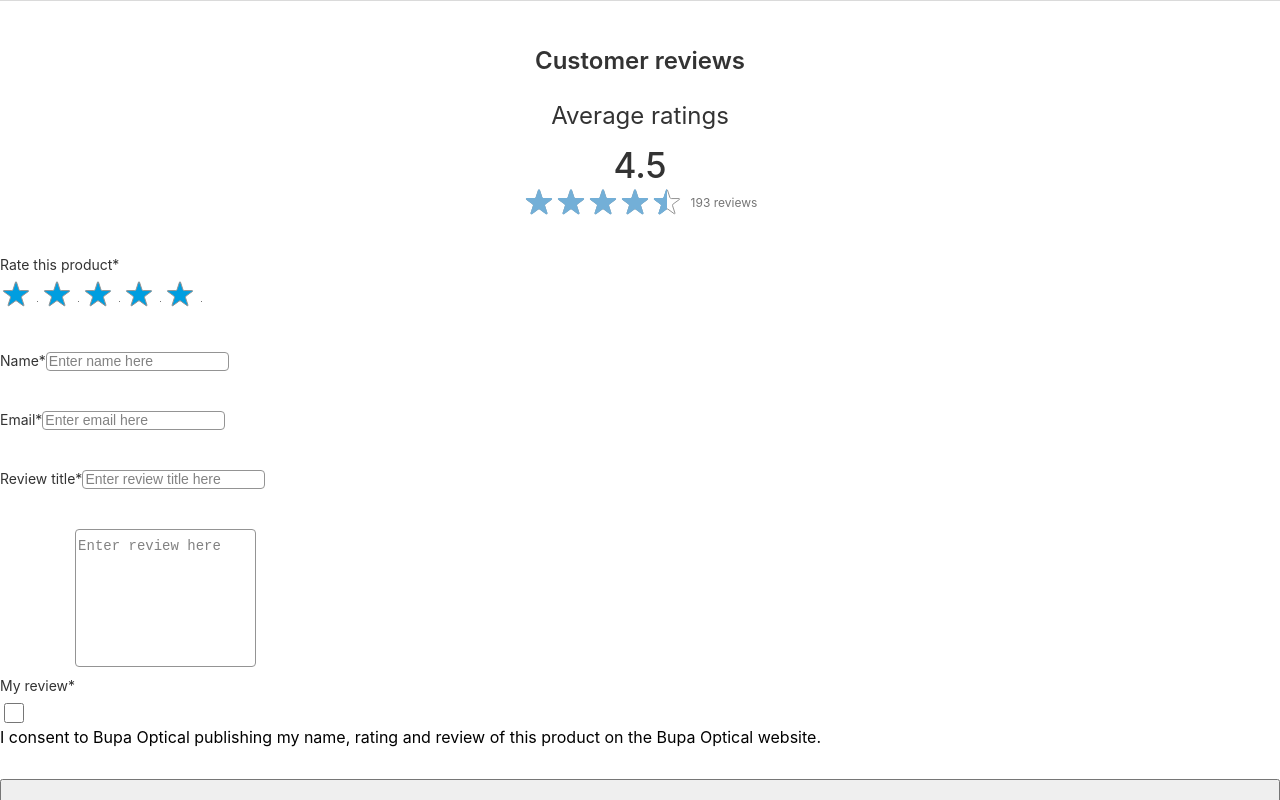
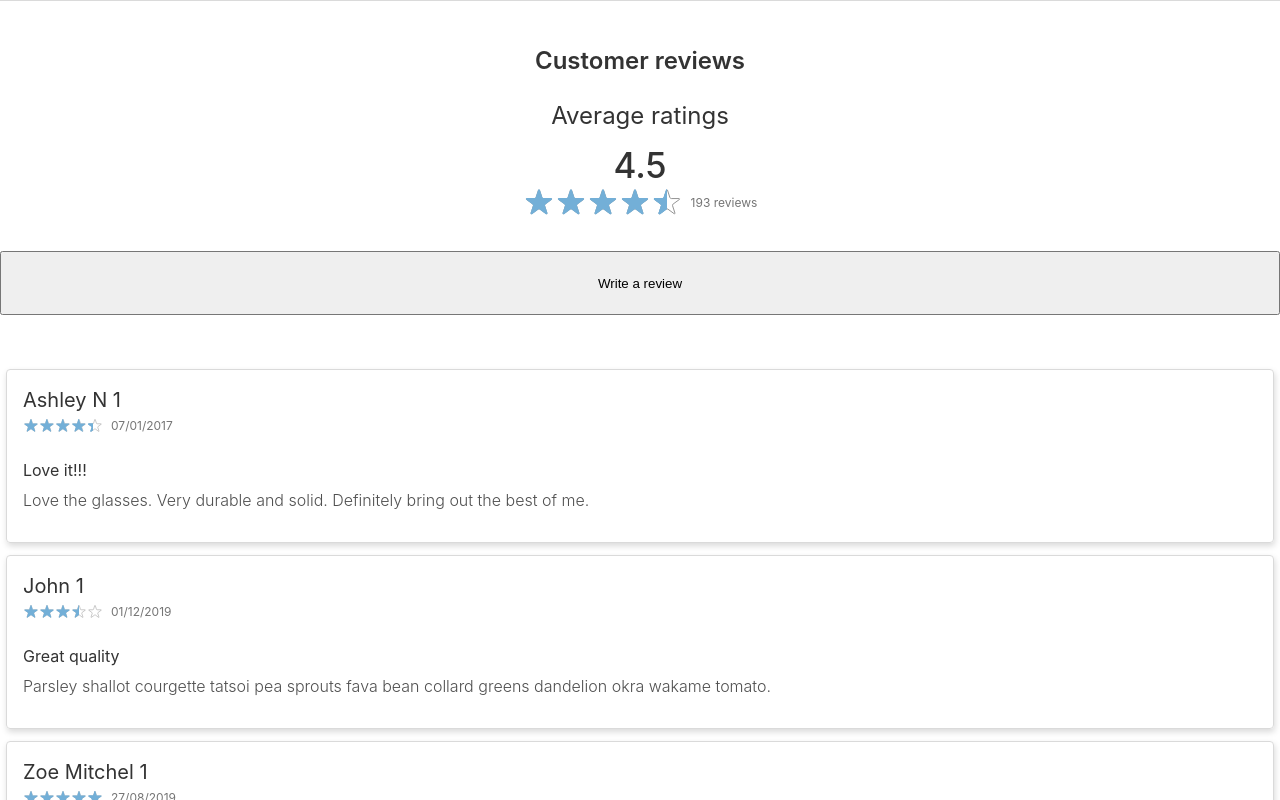
Before and after one commit to andrey-kudinov/reviews, a React (Vite) app: page / in a window 1280 px wide. Shown: the top 800 px of the page. Built offline with nearby package versions, Linux system fonts and the light colour scheme.

Commit message:
add cancel btn, add log, add msg

```diff
--- a/src/Review.tsx
+++ b/src/Review.tsx
@@ -32,109 +32,96 @@ const productData = {
 
 const cardsData = [
   {
-    name: 'Ashley N 1',
+    author: 'Ashley N 1',
     rating: 1.2,
     date: '3 weeks ago',
     title: 'Love it!!!',
-    description:
-      'Love the glasses. Very durable and solid. Definitely bring out the best of me.'
+    body: 'Love the glasses. Very durable and solid. Definitely bring out the best of me.'
   },
   {
-    name: 'John 1',
+    author: 'John 1',
     rating: 2.5,
     date: '3 weeks ago',
     title: 'Great quality',
-    description:
-      'Parsley shallot courgette tatsoi pea sprouts fava bean collard greens dandelion okra wakame tomato.'
+    body: 'Parsley shallot courgette tatsoi pea sprouts fava bean collard greens dandelion okra wakame tomato.'
   },
   {
-    name: 'Zoe Mitchel 1',
+    author: 'Zoe Mitchel 1',
     rating: 4.3,
     date: '3 weeks ago',
     title: 'Amazing glasses',
-    description:
-      'Love the glasses. Very durable and solid. Definitely bring out the best of me.'
+    body: 'Love the glasses. Very durable and solid. Definitely bring out the best of me.'
   },
   {
-    name: 'Michael Ho 1',
+    author: 'Michael Ho 1',
     rating: 4.8,
     date: '3 weeks ago',
     title: 'Best glasses by far',
-    description:
-      'Parsley shallot courgette tatsoi pea sprouts fava bean collard greens dandelion okra wakame tomato.'
+    body: 'Parsley shallot courgette tatsoi pea sprouts fava bean collard greens dandelion okra wakame tomato.'
   },
   {
-    name: 'Ashley N 2',
+    author: 'Ashley N 2',
     rating: 1.2,
     date: '3 weeks ago',
     title: 'Love it!!!',
-    description:
-      'Love the glasses. Very durable and solid. Definitely bring out the best of me.'
+    body: 'Love the glasses. Very durable and solid. Definitely bring out the best of me.'
   },
   {
-    name: 'John 2',
+    author: 'John 2',
     rating: 2.5,
     date: '3 weeks ago',
     title: 'Great quality',
-    description:
-      'Parsley shallot courgette tatsoi pea sprouts fava bean collard greens dandelion okra wakame tomato.'
+    body: 'Parsley shallot courgette tatsoi pea sprouts fava bean collard greens dandelion okra wakame tomato.'
   },
   {
-    name: 'Zoe Mitchel 2',
+    author: 'Zoe Mitchel 2',
     rating: 4.3,
     date: '3 weeks ago',
     title: 'Amazing glasses',
-    description:
-      'Love the glasses. Very durable and solid. Definitely bring out the best of me.'
+    body: 'Love the glasses. Very durable and solid. Definitely bring out the best of me.'
   },
   {
-    name: 'Michael Ho 2',
+    author: 'Michael Ho 2',
     rating: 4.8,
     date: '3 weeks ago',
     title: 'Best glasses by far',
-    description:
-      'Parsley shallot courgette tatsoi pea sprouts fava bean collard greens dandelion okra wakame tomato.'
+    body: 'Parsley shallot courgette tatsoi pea sprouts fava bean collard greens dandelion okra wakame tomato.'
   },
 
   {
-    name: 'Ashley N 3',
+    author: 'Ashley N 3',
     rating: 1.2,
     date: '3 weeks ago',
     title: 'Love it!!!',
-    description:
-      'Love the glasses. Very durable and solid. Definitely bring out the best of me.'
+    body: 'Love the glasses. Very durable and solid. Definitely bring out the best of me.'
   },
   {
-    name: 'John 3',
+    author: 'John 3',
     rating: 2.5,
     date: '3 weeks ago',
     title: 'Great quality',
-    description:
-      'Parsley shallot courgette tatsoi pea sprouts fava bean collard greens dandelion okra wakame tomato.'
+    body: 'Parsley shallot courgette tatsoi pea sprouts fava bean collard greens dandelion okra wakame tomato.'
   },
   {
-    name: 'Zoe Mitchel 3',
+    author: 'Zoe Mitchel 3',
     rating: 4.3,
     date: '3 weeks ago',
     title: 'Amazing glasses',
-    description:
-      'Love the glasses. Very durable and solid. Definitely bring out the best of me.'
+    body: 'Love the glasses. Very durable and solid. Definitely bring out the best of me.'
   },
   {
-    name: 'Michael Ho 3',
+    author: 'Michael Ho 3',
     rating: 4.8,
     date: '3 weeks ago',
     title: 'Best glasses by far',
-    description:
-      'Parsley shallot courgette tatsoi pea sprouts fava bean collard greens dandelion okra wakame tomato.'
+    body: 'Parsley shallot courgette tatsoi pea sprouts fava bean collard greens dandelion okra wakame tomato.'
   },
   {
-    name: 'Michael Ho 4',
+    author: 'Michael Ho 4',
     rating: 4.8,
     date: '3 weeks ago',
     title: 'Best glasses by far',
-    description:
-      'Parsley shallot courgette tatsoi pea sprouts fava bean collard greens dandelion okra wakame tomato.'
+    body: 'Parsley shallot courgette tatsoi pea sprouts fava bean collard greens dandelion okra wakame tomato.'
   }
 ]
 
@@ -151,6 +138,18 @@ cardsData.forEach((card) => {
   card.rating = randomRating(1, 5)
 })
 
+const consoleStyles: any = {
+  log1: 'font: 2rem/1 Arial; color: crimson;',
+  log2: 'font: 2rem/1 Arial; color: orangered;',
+  log3: 'font: 2rem/1 Arial; color: olivedrab;',
+  log4: 'font: 2rem/1 Arial; color: darkmagenta;',
+  log5: 'font: 2rem/1 Arial; color: darkblue;'
+}
+
+const log = (msg: string, style: string) => {
+  console.log('%c' + msg, consoleStyles[style])
+}
+
 interface IData {
   name: string
   email: string
@@ -160,7 +159,7 @@ interface IData {
 }
 
 const Review: FC<any> = () => {
-  const [currentBlock, setCurrentBlock] = useState('form')
+  const [currentBlock, setCurrentBlock] = useState('')
   const [currentPage, setCurrentPage] = useState(1)
   const [currentCardsOnPage, setCurrentCards] = useState<any[]>([])
   const [countPages, setCountPages] = useState(0)
@@ -197,6 +196,10 @@ const Review: FC<any> = () => {
 
   const setForm = () => {
     setCurrentBlock('form')
+  }
+
+  const handleCancel = () => {
+    setCurrentBlock('')
   }
 
   const handleRating = (e: any) => {
@@ -255,7 +258,16 @@ const Review: FC<any> = () => {
     ) {
       return
     }
-    console.log(rating, name, email, title, review)
+
+    log(`rating - ${rating}`, 'log1')
+    log(`name - ${name}`, 'log2')
+    log(`email - ${email}`, 'log3')
+    log(`title - ${title}`, 'log4')
+    log(`review - ${review}`, 'log5')
+
+    randomRating(1, 10) < 7
+      ? setCurrentBlock('success-message')
+      : setCurrentBlock('fail-message')
   }
 
   const nextCardsGroup = () => {
@@ -304,16 +316,21 @@ const Review: FC<any> = () => {
     <section className='reviews'>
       <h2>Customer reviews</h2>
 
-      <div className='reviews__top'>
+      <div
+        className={`reviews__top ${
+          currentBlock === 'form' ? 'reviews__top-border' : ''
+        }`}>
         <AverageRating
           averageRating={productData.averageRating}
           numberOfReviews={productData.numberOfReviews}
         />
 
-        {(currentBlock === 'success-message' ||
-          currentBlock === 'fail-message' ||
-          currentBlock === null) && (
-          <button className='button button--light reviews__button' onClick={setForm}>
+        {currentBlock === 'form' ? (
+          <button className='reviews__button' onClick={handleCancel}>
+            Cancel
+          </button>
+        ) : (
+          <button className='reviews__button' onClick={setForm}>
             Write a review
           </button>
         )}
```
